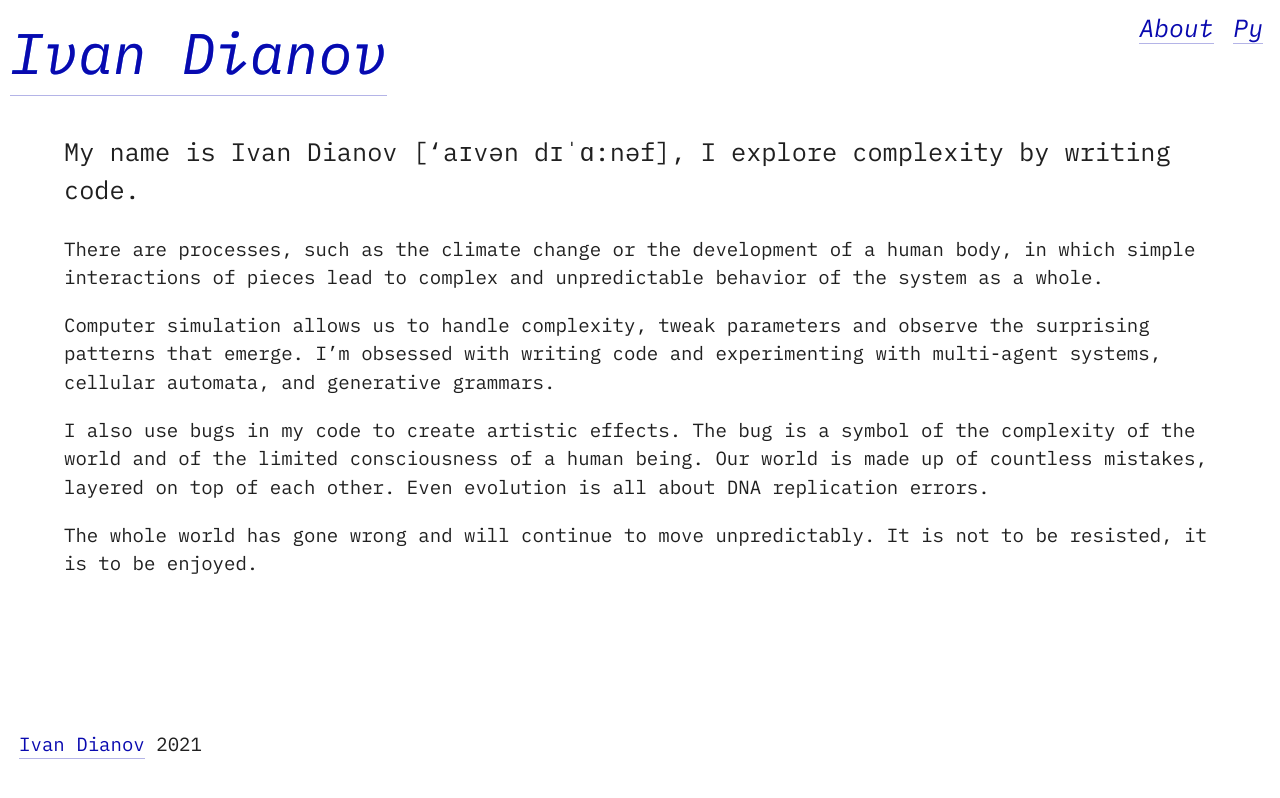
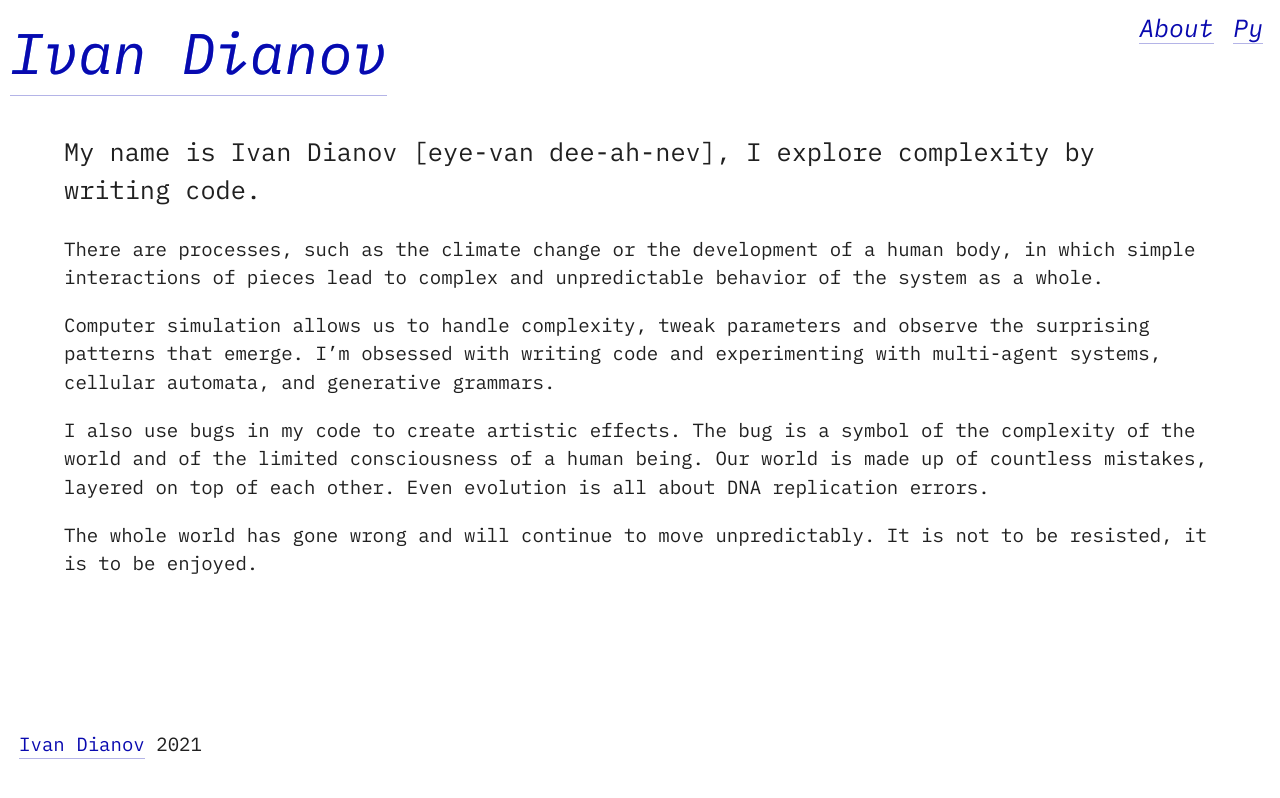
Before and after one commit to illus0r/ivandianov.com_jekyll, a Jekyll site: the page built from about.md, in a window 1280 px wide. Shown: the top 798 px of the page. Built offline with Jekyll 4.4.1, drawn with Linux system fonts in a browser that asks for light colours.

Commit message:
changed transcription

```diff
--- a/about.md
+++ b/about.md
@@ -6,7 +6,7 @@ title: About Ivan
 
 ---
 
-My name is Ivan Dianov ['aɪvən dɪˈɑ:nəf], I explore complexity by writing code.
+My name is Ivan Dianov [eye-van dee-ah-nev], I explore complexity by writing code.
 
 There are processes, such as the climate change or the development of a human body, in which simple interactions of pieces lead to complex and unpredictable behavior of the system as a whole.
 
```
